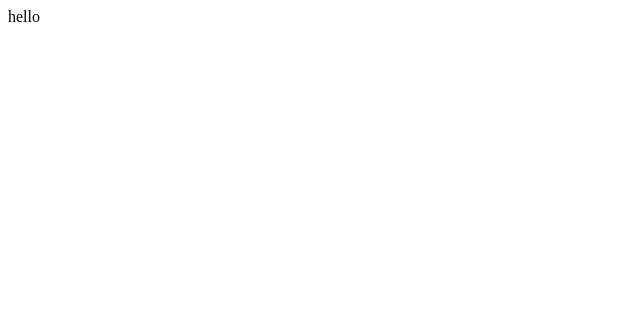
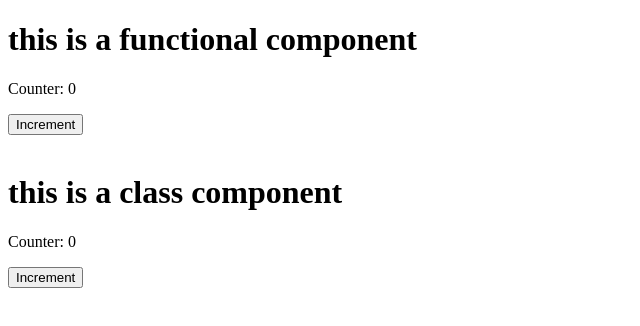
Before and after one commit to faezeenayatzadeh/final-project, a React (Vite) app: page / in a window 1280 px wide. Shown: the top 326 px of the page, without its empty margins (0-640 px from the left). Built offline with nearby package versions, Linux system fonts and the light colour scheme.

Commit message:
add class & functional component

```diff
--- a/src/App.jsx
+++ b/src/App.jsx
@@ -1,7 +1,12 @@
+import ClassComponent from "./ClassComponent";
+import FunctionalComponent from "./FunctionalComponent";
+
 const App = () =>  {
     return (
         <div>
-            hello
+            <FunctionalComponent />
+            <br />
+            <ClassComponent />
         </div>
     )
 }
--- /dev/null
+++ b/src/ClassComponent.jsx
@@ -0,0 +1,22 @@
+import React from "react";
+
+class ClassComponent extends React.Component {
+    constructor(props) {
+        super(props);
+        this.state = {
+            counter: 0
+        };
+    }
+
+    render() {
+        return (
+            <div>
+                <h1>this is a class component</h1>
+                <p>Counter: {this.state.counter}</p>
+                <button onClick={() => this.setState({ counter: this.state.counter + 1 })}>Increment</button>
+            </div>
+        )
+    }
+}
+
+export default ClassComponent;
--- /dev/null
+++ b/src/FunctionalComponent.jsx
@@ -0,0 +1,14 @@
+import { useState } from "react";
+
+const FunctionalComponent = () => {
+    const [counter, setCounter] = useState(0);
+    return (
+        <div>
+            <h1>this is a functional component</h1>
+            <p>Counter: {counter}</p>
+            <button onClick={() => setCounter(counter + 1)}>Increment</button>
+        </div>
+    )
+}
+
+export default FunctionalComponent;
```
